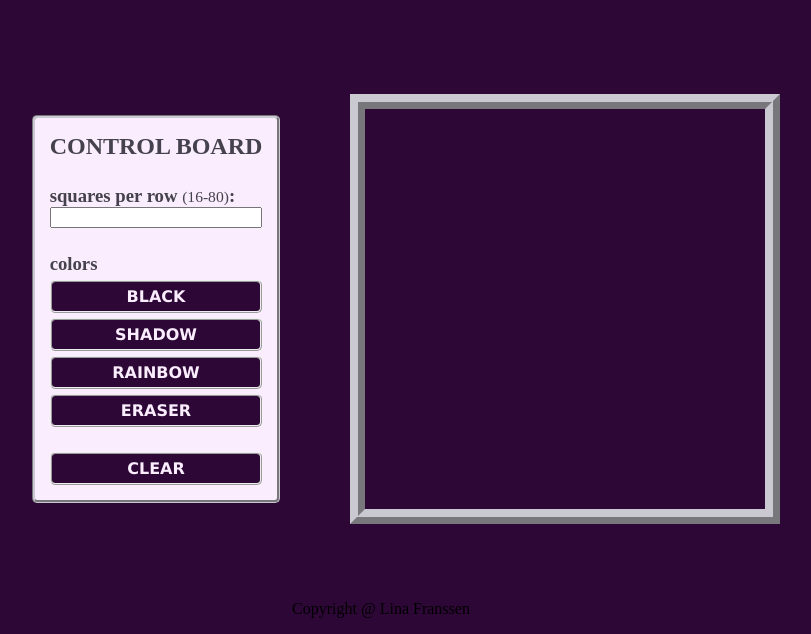
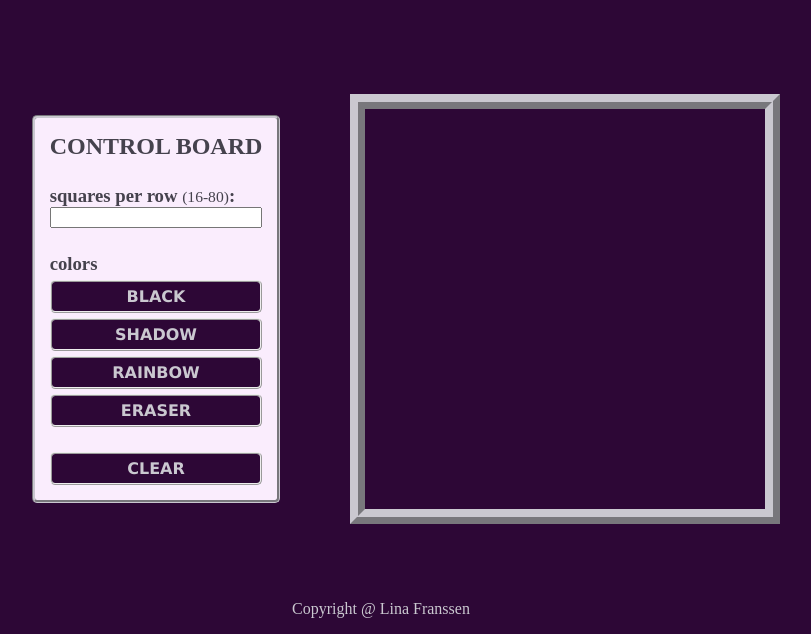
Before and after one commit to LinA636/etch-a-sketch, a plain HTML site: page index.html in a window 1280 px wide. Shown: the part 174-808 px from the top of the page, without its empty margins (267-1078 px from the left). Drawn offline with Linux system fonts and the light colour scheme.

Commit message:
change text color of buttons and footer to make reading easier

```diff
--- a/style.css
+++ b/style.css
@@ -14,7 +14,8 @@
     /* text colors */
     --page-title-color: var(--color-carrot-orange);
     --cb-text-color: var(--color-onyx);
-    --button-text-color: var(--color-pale-purple);
+    --button-text-color: var(--color-french-grey);
+    --footer-text-color: var(--color-french-grey);
 
     /* border colors */
     --grid-border-color: var(--color-french-grey);
@@ -56,6 +57,10 @@ body {
     justify-content: space-around;
     align-items: center;
     gap: 20px;
+}
+
+.footer{
+    color: var(--footer-text-color);
 }
 
 /* controlboard */
```
